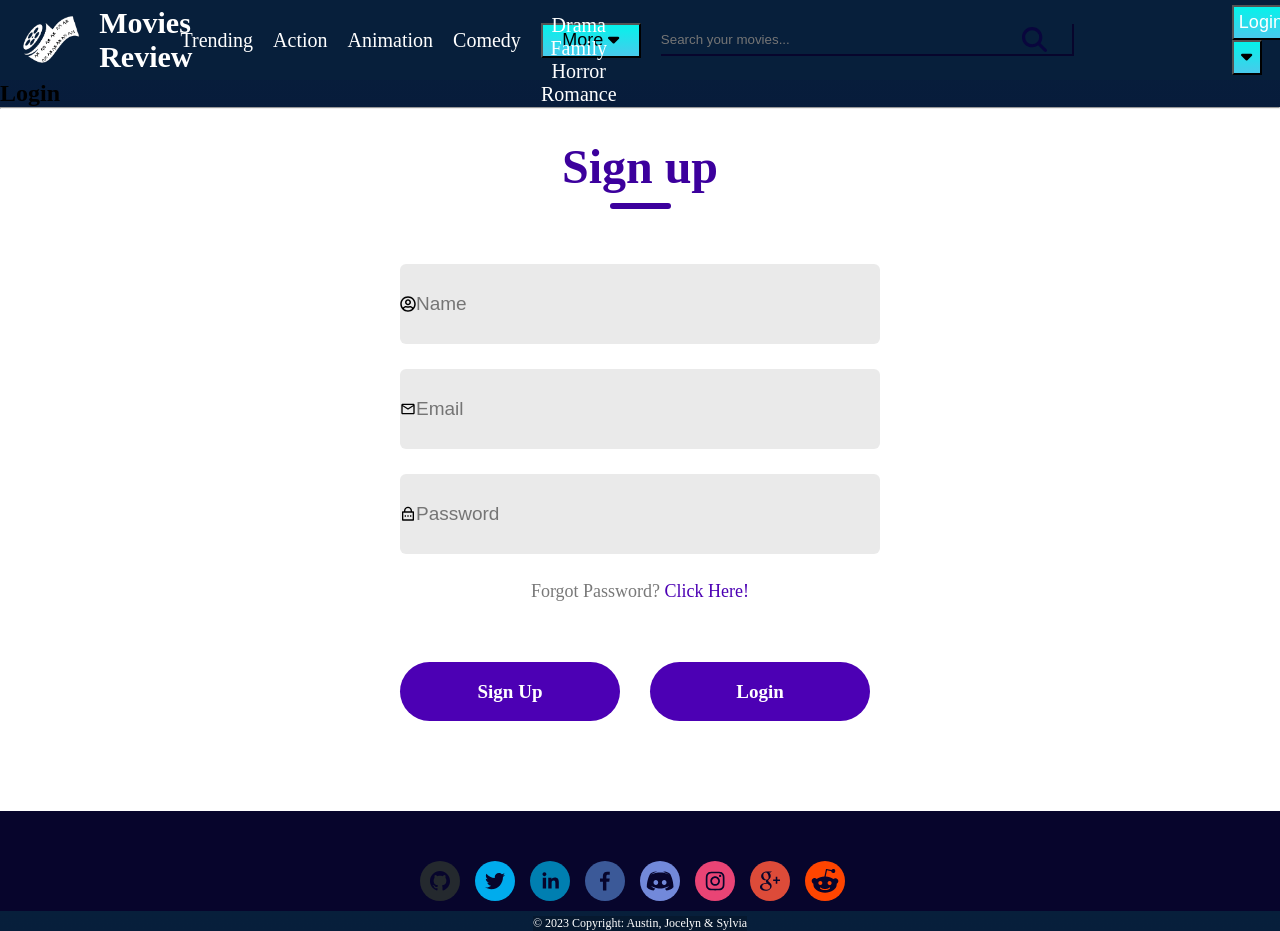
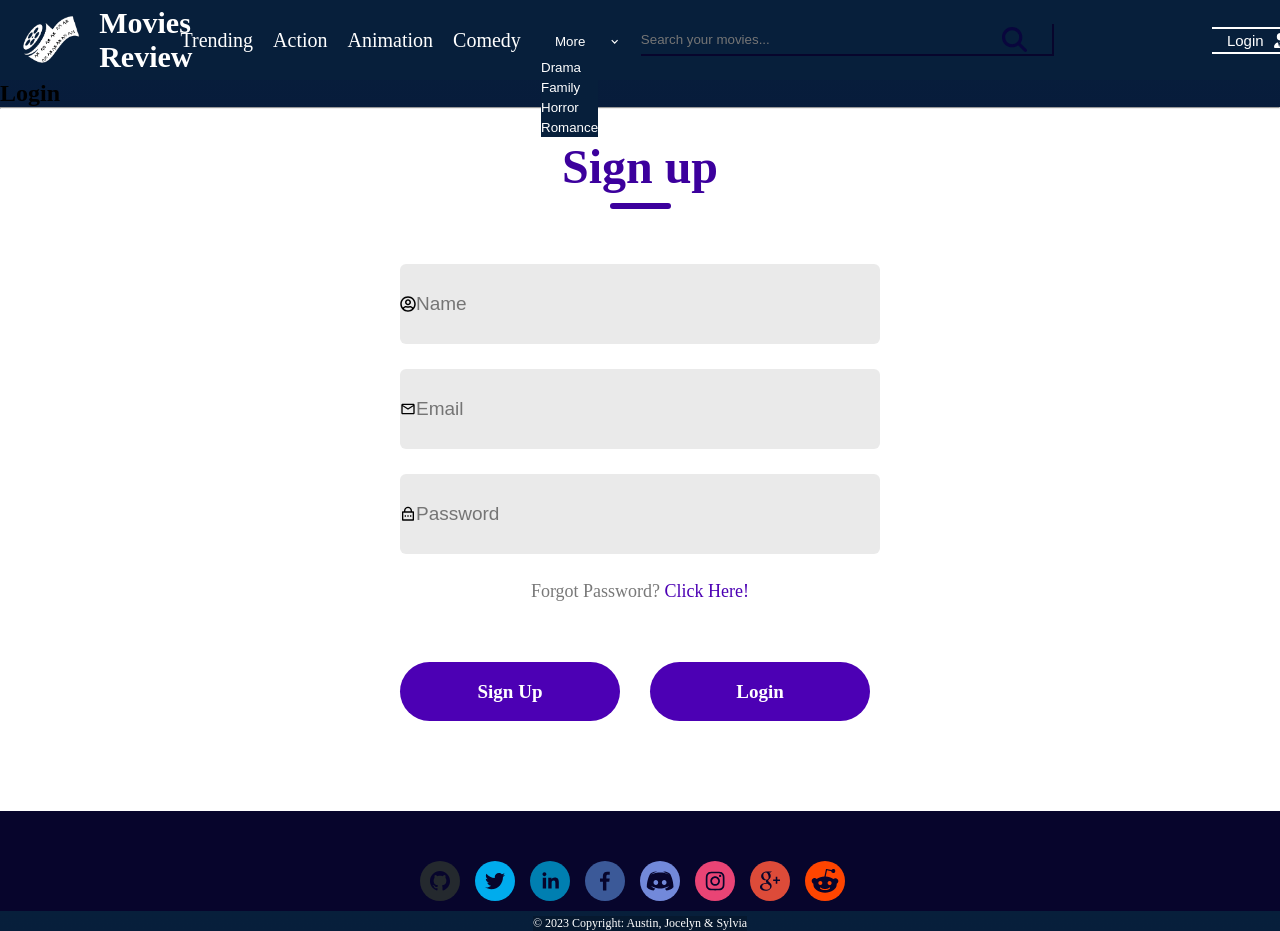
Before and after one commit to AJS-Bootcamp/Movie-Reviews, a React (Create React App) app in the folder client/: page /Login in a window 1280 px wide. Both pictures are taken after a click on the button "More". Shown: the top 931 px of the page. Built offline with nearby package versions, Linux system fonts and the light colour scheme; no server answers.

Commit message:
home page with btns more and login

```diff
--- a/client/package.json
+++ b/client/package.json
@@ -3,6 +3,10 @@
   "version": "0.1.0",
   "private": true,
   "dependencies": {
+    "@chakra-ui/icons": "^2.1.1",
+    "@chakra-ui/react": "^2.8.2",
+    "@emotion/react": "^11.11.3",
+    "@emotion/styled": "^11.11.0",
     "@fortawesome/fontawesome-svg-core": "^6.5.1",
     "@fortawesome/free-solid-svg-icons": "^6.5.1",
     "@fortawesome/react-fontawesome": "^0.2.0",
@@ -11,6 +15,7 @@
     "@testing-library/user-event": "^13.5.0",
     "bootstrap": "^5.3.2",
     "formik": "^2.4.5",
+    "framer-motion": "^11.0.3",
     "react": "^18.2.0",
     "react-bootstrap": "^2.10.0",
     "react-dom": "^18.2.0",
--- a/client/src/App.css
+++ b/client/src/App.css
@@ -17,8 +17,26 @@ html {
 
 /*Header*/
 /*navigation*/
+/*login btn*/
+.menuButton {
+  background-color: #071f3b;
+  color: white;
+  border: none;
+}
+
+Button {
+  background-color: #071f3b;
+  color: white;
+  border: none;
+}
+
 .btn {
   background-image: linear-gradient(to top, #48caeb 0%, #05f3eb 100%);
+}
+
+.menuLogin {
+  background-image: linear-gradient(to top, #48caeb 0%, #05f3eb 100%);
+  border: none;
 }
 
 div.login {
--- a/client/src/components/Navigation.jsx
+++ b/client/src/components/Navigation.jsx
@@ -1,4 +1,5 @@
 import React, { useEffect, useState } from 'react';
+import '../App.css';
 
 import { NavLink } from 'react-router-dom';
 import SearchBox from './SearchBox';
@@ -6,15 +7,22 @@ import LogoAJS from '../app/assets/img/MovieAJS.png';
 import { Navbar, NavbarBrand } from 'reactstrap';
 
 import { FontAwesomeIcon } from '@fortawesome/react-fontawesome';
-import { faCaretDown } from '@fortawesome/free-solid-svg-icons';
+// import { faCaretDown } from '@fortawesome/free-solid-svg-icons';
 import { faUserTie } from '@fortawesome/free-solid-svg-icons';
 
-import Dropdown from 'react-bootstrap/Dropdown';
-import Button from 'react-bootstrap/Button';
-import ButtonGroup from 'react-bootstrap/ButtonGroup';
+import { ChakraProvider } from '@chakra-ui/react';
+import { ChevronDownIcon } from '@chakra-ui/icons';
 
-// import 'bootstrap/dist/css/bootstrap.min.css';
-// import '../App.css';
+import {
+  Box,
+  Button,
+  IconButton,
+  ButtonGroup,
+  Menu,
+  MenuButton,
+  MenuList,
+  MenuItem,
+} from '@chakra-ui/react';
 
 function Navigation({ posts, setSearchResults }) {
   useEffect(() => {
@@ -70,40 +78,41 @@ function Navigation({ posts, setSearchResults }) {
 
           {/* Dropdown menu */}
           <li>
-            <Dropdown data-bs-theme="dark">
-              <Dropdown.Toggle
-                id="dropdown-basic"
-                style={{ padding: '5px', fontSize: '18px', width: '100px' }}
+            <Menu>
+              <MenuButton
+                className="menuButton"
+                as={Button}
+                rightIcon={<ChevronDownIcon />}
+                style={{ fontSize: '15   px', width: '80px' }}
               >
-                More <FontAwesomeIcon icon={faCaretDown} />
-              </Dropdown.Toggle>
-
-              <Dropdown.Menu>
-                <Dropdown.Item>
+                More
+              </MenuButton>
+              <MenuList>
+                <MenuItem minH="20px">
                   <NavLink to="/dramamovies" className="fs-4">
                     Drama
                   </NavLink>
-                </Dropdown.Item>
+                </MenuItem>
 
-                <Dropdown.Item>
+                <MenuItem minH="20px">
                   <NavLink to="/familymovies" className="fs-4">
                     Family
                   </NavLink>
-                </Dropdown.Item>
+                </MenuItem>
 
-                <Dropdown.Item>
+                <MenuItem minH="20px">
                   <NavLink to="/horrormovies" className="fs-4">
                     Horror
                   </NavLink>
-                </Dropdown.Item>
+                </MenuItem>
 
-                <Dropdown.Item>
+                <MenuItem minH="20px">
                   <NavLink to="/romancemovies" className="fs-4">
                     Romance
                   </NavLink>
-                </Dropdown.Item>
-              </Dropdown.Menu>
-            </Dropdown>
+                </MenuItem>
+              </MenuList>
+            </Menu>
           </li>
 
           <li>
@@ -112,49 +121,54 @@ function Navigation({ posts, setSearchResults }) {
 
           {/* Login with dropdown split dropdown */}
           <li>
-            <div className="login">
-              <Dropdown as={ButtonGroup}>
+            <div className="menuLogin">
+              <Box
+                className="myBox"
+                display="flex"
+                alignItems="center"
+                color="#071f3b"
+                backgroundColor="white"
+              >
+                <NavLink to="/login">
                   <Button
-                  variant="success"
-                  style={{ padding: '5px', fontSize: '18px', width: '100px' }}
+                    style={{
+                      padding: '3px',
+                      fontSize: '15px',
+                      width: '90px',
+                      alignItems: 'center',
+                    }}
                   >
-                  <div style={{ display: 'flex', alignItems: 'center' }}>
-                    <NavLink to="/login" className="fs-4">
-                      Login
+                    <span style={{ marginRight: '10px' }}>Login</span>{' '}
+                    <FontAwesomeIcon icon={faUserTie} />
+                  </Button>
                 </NavLink>
-                    <FontAwesomeIcon icon={faUserTie} />
-                  </div>
-                </Button>
-
-                <Dropdown.Toggle
-                  split
-                  variant="success"
-                  id="dropdown-split-basic"
-                  style={{ padding: '5px', fontSize: '18px', width: '30px' }}
-                >
-                  <FontAwesomeIcon icon={faCaretDown} />
-                </Dropdown.Toggle>
-
-                <Dropdown.Menu>
-                  <Dropdown.Item>
+                <Menu>
+                  <MenuButton
+                    as={IconButton}
+                    icon={<ChevronDownIcon />}
+                    style={{ height: '27px', width: '20px' }}
+                  />
+                  <MenuList>
+                    <MenuItem minH="20px">
                       <NavLink to="/login" className="fs-4">
                         Profile
                       </NavLink>
-                  </Dropdown.Item>
+                    </MenuItem>
 
-                  <Dropdown.Item>
+                    <MenuItem minH="30px">
                       <NavLink to="/Favorites" className="fs-4">
                         Favorites
                       </NavLink>
-                  </Dropdown.Item>
+                    </MenuItem>
 
-                  <Dropdown.Item>
+                    <MenuItem minH="30px">
                       <NavLink to="/Watchlist" className="fs-4">
                         Watchlist
                       </NavLink>
-                  </Dropdown.Item>
-                </Dropdown.Menu>
-              </Dropdown>
+                    </MenuItem>
+                  </MenuList>
+                </Menu>
+              </Box>
             </div>
           </li>
         </ul>
--- a/package.json
+++ b/package.json
@@ -18,6 +18,9 @@
   },
   "homepage": "https://github.com/AJS-Bootcamp/Movie-Reviews#readme",
   "dependencies": {
+    "@chakra-ui/react": "^2.8.2",
+    "@emotion/react": "^11.11.3",
+    "@emotion/styled": "^11.11.0",
     "@fortawesome/fontawesome-svg-core": "^6.5.1",
     "@fortawesome/free-brands-svg-icons": "^6.5.1",
     "@fortawesome/free-regular-svg-icons": "^6.5.1",
@@ -26,6 +29,7 @@
     "dotenv": "^16.3.1",
     "express": "^4.18.2",
     "font-awesome": "^4.7.0",
+    "framer-motion": "^11.0.3",
     "mongodb": "4.1",
     "mongoose": "^8.0.2",
     "morgan": "^1.10.0",
```
Also changed, not shown: 2 other files (tests, documents, lock files or other folders). Lines whose indentation alone changed are shown as unchanged.
